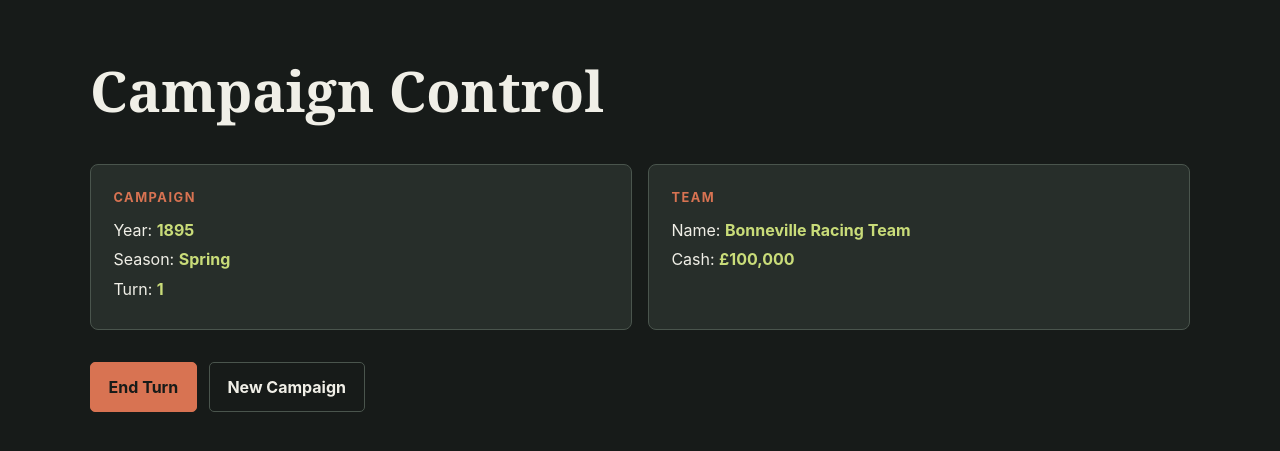
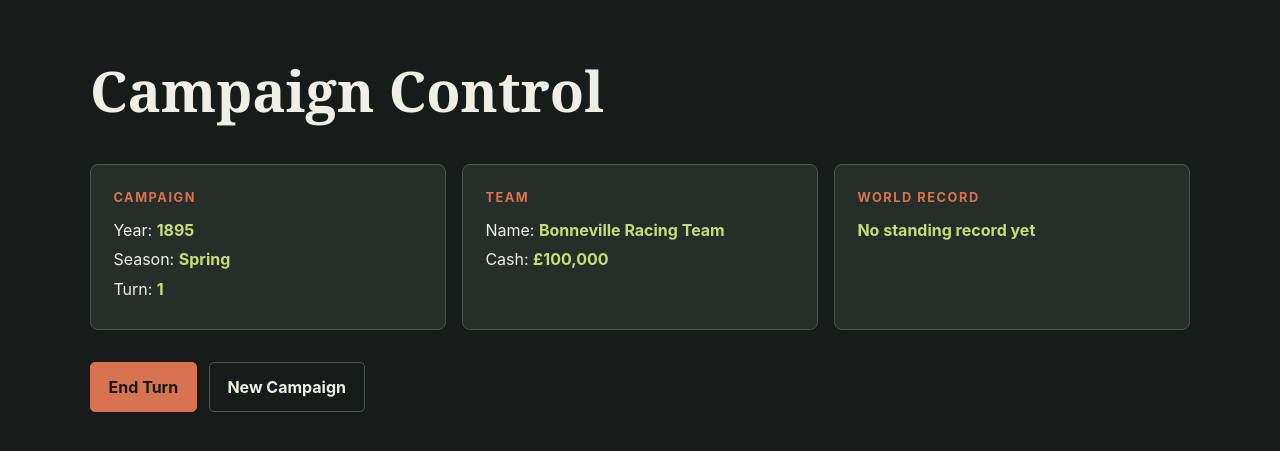
Before and after one commit to Lovecraft-beep/Project-Bonneville, a Flask app: page / in a window 1280 px wide. Shown: the part 73-524 px from the top of the page. Run offline with Flask 3, Linux system fonts and the light colour scheme.

Commit message:
Add world record to browser dashboard

```diff
--- a/templates/dashboard.html
+++ b/templates/dashboard.html
@@ -33,6 +33,31 @@
             Cash: <strong>£{{ "{:,.0f}".format(campaign.team.cash) }}</strong>
         </p>
     </section>
+
+        <section class="card">
+        <h2>World Record</h2>
+
+        {% if campaign.world_record.speed_mph %}
+        <p class="metric">
+            Speed:
+            <strong>
+                {{ "{:.2f}".format(campaign.world_record.speed_mph) }} mph
+            </strong>
+        </p>
+
+        <p class="metric">
+            Holder: <strong>{{ campaign.world_record.holder }}</strong>
+        </p>
+
+        <p class="metric">
+            Year: <strong>{{ campaign.world_record.year }}</strong>
+        </p>
+        {% else %}
+        <p class="metric">
+            <strong>No standing record yet</strong>
+        </p>
+        {% endif %}
+    </section>
 </div>
 
 <div class="actions">
```
